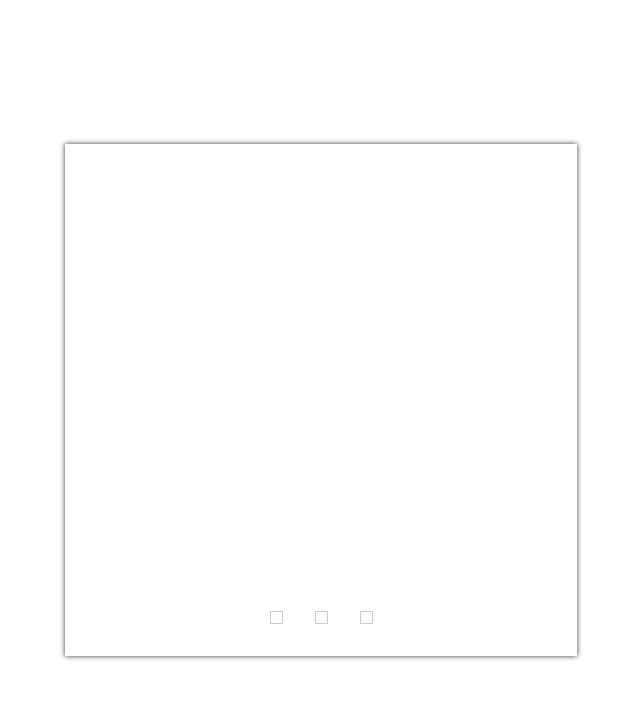
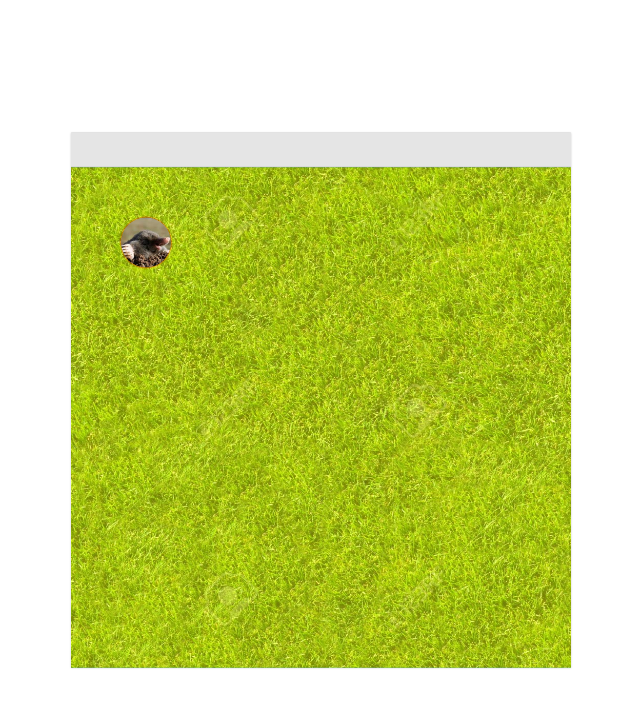
Before and after one commit to kaluznymarcin/codsunday17062018, a plain HTML site: page src/index.html in a window 1280 px wide. Shown: the whole page, without its empty margins (319-959 px from the left). Drawn offline with Linux system fonts and the light colour scheme.

Commit message:
zajecia 3

```diff
--- a/src/index.html
+++ b/src/index.html
@@ -5,12 +5,12 @@
         <title>CODE{sun}DAY - Gdańsk 17.06.2018</title>
         <meta charset="utf-8">
         <link href="styles/index.css" rel="stylesheet">
-        <link href="styles/tabs.css" rel="stylesheet">
+        <link href="styles/game.css" rel="stylesheet">
     </head>
 
     <body>
 
-        <script src="scripts/tabs.js"></script>
+        <script src="scripts/game.js"></script>
     </body>
 
 </html>
--- a/src/scripts/game.js
+++ b/src/scripts/game.js
@@ -0,0 +1,25 @@
+(function () {
+    const gameElement = document.createElement("div");
+    const panelElement = document.createElement("div");
+    const arenaElement = document.createElement("div");
+
+    const moleElement = document.createElement("div");
+
+    moleElement.style.top = "50px";
+    moleElement.style.left = "50px";
+
+    gameElement.classList.add("game");
+    panelElement.classList.add("panel");
+    arenaElement.classList.add("arena");
+    moleElement.classList.add("mole");
+
+    gameElement.appendChild(panelElement);
+    gameElement.insertAdjacentElement(
+        "beforeEnd",
+        arenaElement
+    );
+
+    arenaElement.appendChild(moleElement);
+
+    document.body.appendChild(gameElement);
+}());
--- a/src/scripts/tabs.js
+++ b/src/scripts/tabs.js
@@ -1,3 +1,5 @@
+import game from "./game.js";
+
 (function () {
     const moduleContainer =
         document.createElement("div");
--- a/src/styles/game.css
+++ b/src/styles/game.css
@@ -27,7 +27,17 @@
     background-color: rgba(0, 0, 0, 0.1);
 }
 
-.game .arena .krecik {
+.game .arena::before {
+    content: "";
+    position: absolute;
+    top: 0;
+    right: 0;
+    bottom: 0;
+    left: 0;
+    background-color: rgba(255, 255, 0, 0.4);
+}
+
+.game .arena .mole {
     position: absolute;
     width: 50px;
     height: 50px;
```
